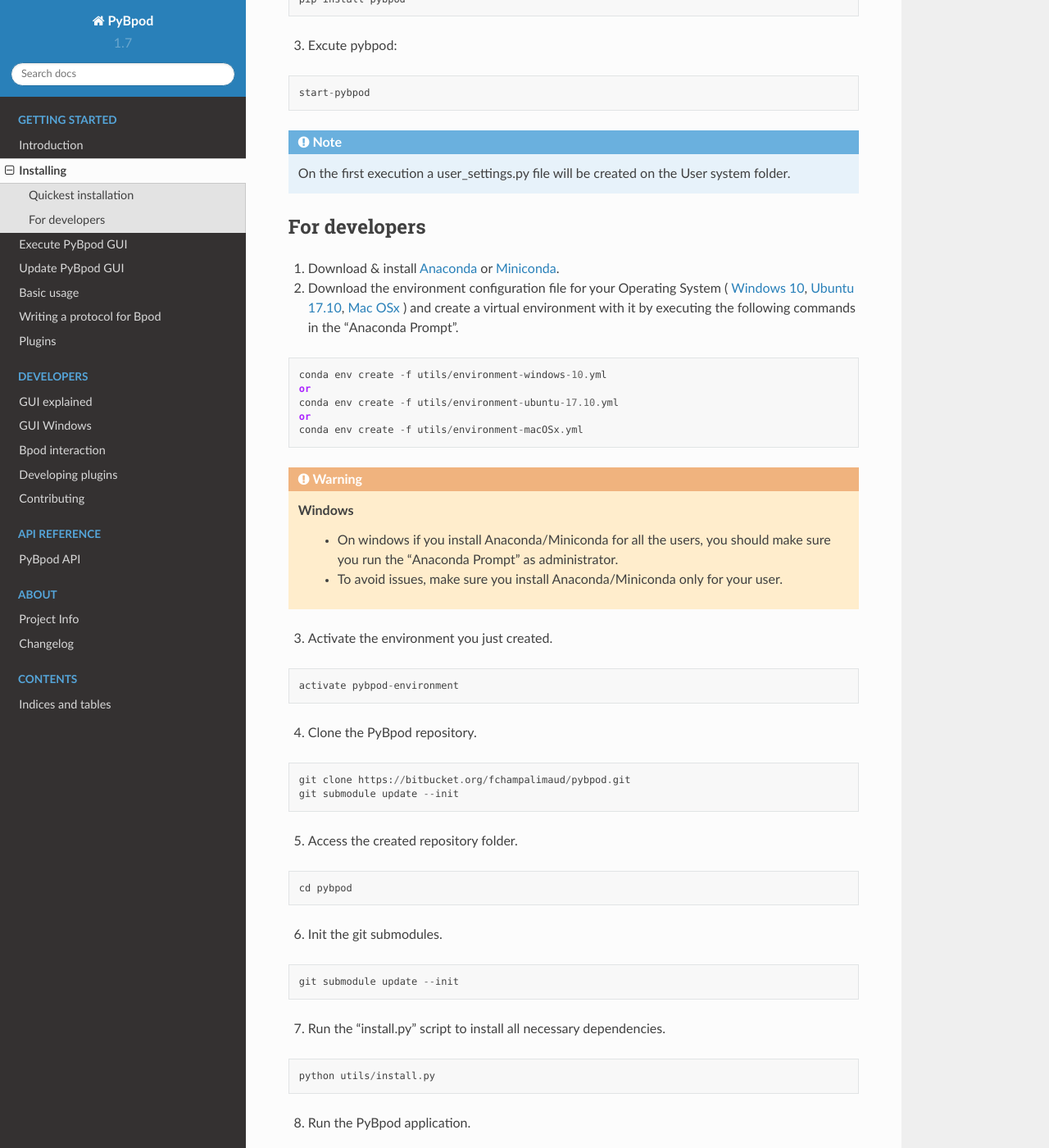
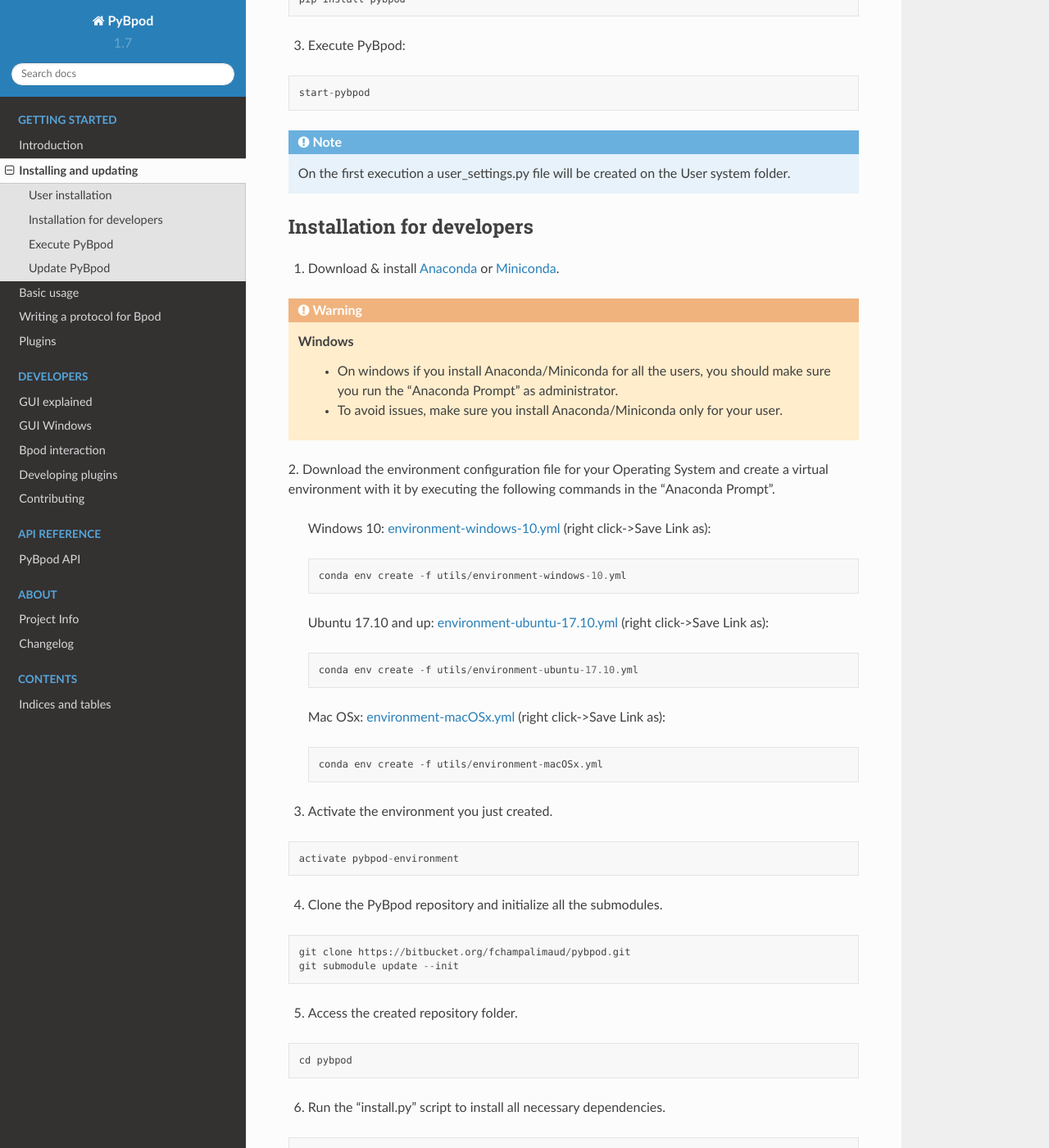
Before and after one commit to pybpod/pybpod, a Sphinx documentation site: the page built from docs/source/getting-started/install.rst, in a window 1280 px wide and 1400 px high, scrolled down 586 px. Shown: the whole window at 82% size. Built offline with Sphinx 7.4.7 and the Read the Docs theme 2.0.0, drawn with Linux system fonts in a browser that asks for light colours; some of the changed text lies outside the part shown.

Commit message:
Update install and basic usage sections of the documentation

```diff
--- a/docs/source/getting-started/install.rst
+++ b/docs/source/getting-started/install.rst
@@ -1,14 +1,8 @@
-.. pybpodapi documentation master file, created by
-   sphinx-quickstart on Wed Jan 18 09:35:10 2017.
-   You can adapt this file completely to your liking, but it should at least
-   contain the root `toctree` directive.
-
 .. _installing-label:
 
-**********
-Installing
-**********
-
+***********************
+Installing and updating
+***********************
 
 .. note::
 
@@ -23,17 +17,17 @@
     * Restart the computer.
 
 
-Quickest installation
-______________________
+User installation
+_________________
 
 1. Install Python 3.6.
-2. Install Pybpod from PyPi:
+2. Install PyBpod from PyPi:
 
 .. code::
 
   pip install pybpod
 
-3. Excute pybpod:
+3. Execute PyBpod:
 
 .. code::
 
@@ -45,20 +39,11 @@
 
 
 
-For developers
-________________
+Installation for developers
+___________________________
 
 
 1. Download & install `Anaconda <https://www.anaconda.com/download/>`_ or `Miniconda <https://conda.io/miniconda.html>`_.
-2. Download the environment configuration file for your Operating System ( `Windows 10 <https://bitbucket.org/fchampalimaud/pybpod/raw/e6c1c8da96c240ae638309359a97b28a2d36ca55/environment-windows-10.yml>`_, `Ubuntu 17.10 <https://bitbucket.org/fchampalimaud/pybpod/raw/9573598048ff6513fa22a6502f21dbb0111ebd1e/environment-ubuntu-17.10.yml>`_, `Mac OSx <https://bitbucket.org/fchampalimaud/pybpod/raw/8044a7903c0418a8b2b8579632a64125eaad6788/environment-macOSx.yml>`_ ) and create a virtual environment with it by executing the following commands in the "Anaconda Prompt".
-
-.. code::
-
-  conda env create -f utils/environment-windows-10.yml
-  or
-  conda env create -f utils/environment-ubuntu-17.10.yml
-  or
-  conda env create -f utils/environment-macOSx.yml
 
 .. warning::
 
@@ -66,13 +51,34 @@
     * On windows if you install Anaconda/Miniconda for all the users, you should make sure you run the "Anaconda Prompt" as administrator.
     * To avoid issues, make sure you install Anaconda/Miniconda only for your user.
 
+2. Download the environment configuration file for your Operating System and create a virtual environment with it by
+executing the following commands in the "Anaconda Prompt".
+
+   Windows 10: `environment-windows-10.yml <https://bitbucket.org/fchampalimaud/pybpod/raw/248b05a43c2d6059187fa33b609e425e0ef76026/utils/environment-windows-10.yml>`_ (right click->Save Link as):
+
+   .. code::
+
+      conda env create -f utils/environment-windows-10.yml
+
+   Ubuntu 17.10 and up: `environment-ubuntu-17.10.yml <https://bitbucket.org/fchampalimaud/pybpod/raw/248b05a43c2d6059187fa33b609e425e0ef76026/utils/environment-ubuntu-17.10.yml>`_ (right click->Save Link as):
+
+   .. code::
+
+      conda env create -f utils/environment-ubuntu-17.10.yml
+
+   Mac OSx: `environment-macOSx.yml <https://bitbucket.org/fchampalimaud/pybpod/raw/248b05a43c2d6059187fa33b609e425e0ef76026/utils/environment-macOSx.yml>`_ (right click->Save Link as):
+
+   .. code::
+
+      conda env create -f utils/environment-macOSx.yml
+
 3. Activate the environment you just created.
 
 .. code::
 
   activate pybpod-environment
 
-4. Clone the PyBpod repository.
+4. Clone the PyBpod repository and initialize all the submodules.
 
 .. code::
 
@@ -85,28 +91,21 @@
 
   cd pybpod
 
-6. Init the git submodules.
-
-.. code::
-
-  git submodule update --init
-
-7. Run the "install.py" script to install all necessary dependencies.
+6. Run the "install.py" script to install all necessary dependencies.
 
 .. code::
 
   python utils/install.py
 
-8. Run the PyBpod application.
+7. Run the PyBpod application.
 
 .. code::
 
   start-pybpod
 
 
-********************
-Execute PyBpod GUI
-********************
+Execute PyBpod
+______________
 
 1. Open "Anaconda Prompt" and activate the "pybpod-environment".
 
@@ -121,9 +120,8 @@
   start-pybpod
 
 
-*******************
-Update PyBpod GUI
-*******************
+Update PyBpod
+_____________
 
 1. Open the "Anaconda Prompt" and activate the "pybpod-environment".
 
@@ -136,6 +134,4 @@
 .. code::
 
   git pull
-  git submodule update --init
-  git pull --recurse-submodules
-  git submodule update --recursive
+  git submodule update --recursive --remote
```
Also changed, not shown: docs/source/getting-started/basic-usage.rst (+27 -13 lines), docs/source/_static/board_console_sample.png (added), docs/source/_static/board_sample.png (added), docs/source/_static/new_project_menu.png (added), docs/source/_static/project_structure.png (added).
